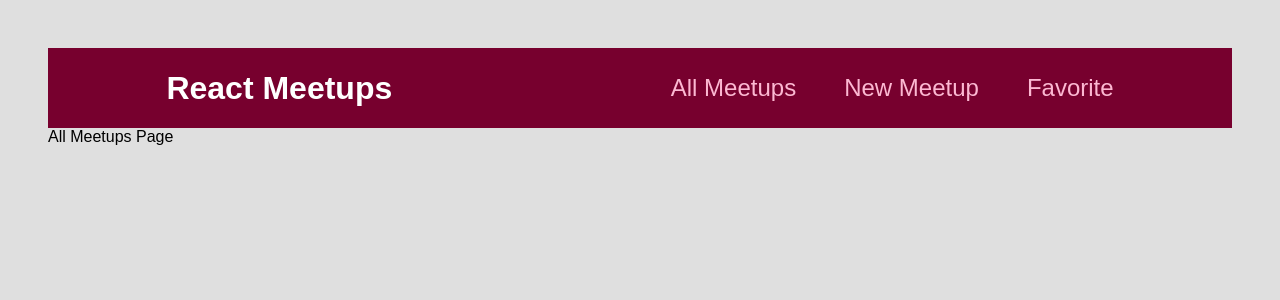
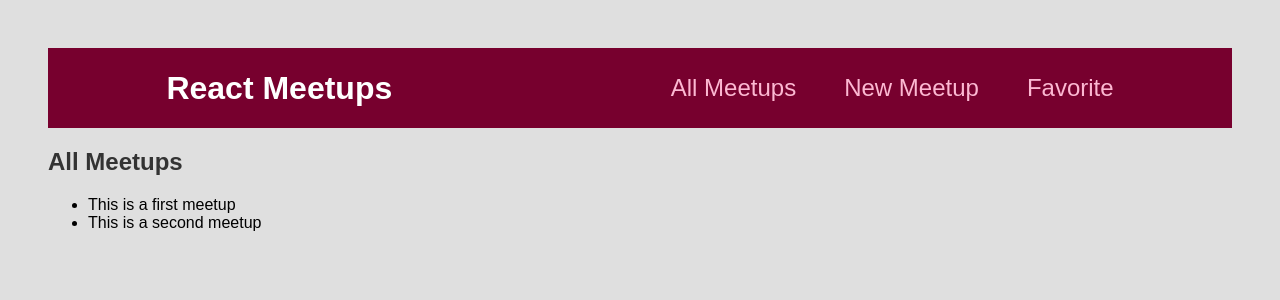
Before and after one commit to BaoKhanh99/learning-reactjs, a React (Create React App) app: page / in a window 1280 px wide. Shown: the top 300 px of the page. Built offline with nearby package versions, Linux system fonts and the light colour scheme.

Commit message:
Outputting lists of data

```diff
--- a/src/components/Backdrop.js
+++ /dev/null
@@ -1,5 +0,0 @@
-function Backdrop(props) {
-  return <div className='backdrop' onClick={props.onCancel} />
-}
-
-export default Backdrop;
--- /dev/null
+++ b/src/components/pages/AllMeetups.js
@@ -0,0 +1,35 @@
+function AllMeetupsPage() {
+  const DUMMY_DATA = [
+    {
+      id: 'm1',
+      title: 'This is a first meetup',
+      image:
+        'https://upload.wikimedia.org/wikipedia/commons/thumb/d/d3/Stadtbild_M%C3%BCnchen.jpg/2560px-Stadtbild_M%C3%BCnchen.jpg',
+      address: 'Meetupstreet 5, 12345 Meetup City',
+      description:
+        'This is a first, amazing meetup which you definitely should not miss. It will be a lot of fun!',
+    },
+    {
+      id: 'm2',
+      title: 'This is a second meetup',
+      image:
+        'https://upload.wikimedia.org/wikipedia/commons/thumb/d/d3/Stadtbild_M%C3%BCnchen.jpg/2560px-Stadtbild_M%C3%BCnchen.jpg',
+      address: 'Meetupstreet 5, 12345 Meetup City',
+      description:
+        'This is a first, amazing meetup which you definitely should not miss. It will be a lot of fun!',
+    },
+  ];
+
+  return (
+    <section>
+      <h1>All Meetups</h1>
+      <ul>
+        {DUMMY_DATA.map((meetup) => {
+          return <li key={meetup.id}>{meetup.title}</li>
+        })}
+      </ul>
+    </section>
+  )
+}
+
+export default AllMeetupsPage;
--- a/src/pages/AllMeetups.js
+++ /dev/null
@@ -1,7 +0,0 @@
-function AllMeetupsPage() {
-  return (
-    <div>All Meetups Page</div>
-  )
-}
-
-export default AllMeetupsPage;
```
Also changed, not shown: src/App.js (+4 -4 lines), src/components/Modal.js (deleted, +0 -19 lines), src/components/Todo.js (deleted, +0 -27 lines), src/components/layout/MainNavigation.js (renamed from src/layout/MainNavigation.js), src/components/layout/MainNavigation.module.css (renamed from src/layout/MainNavigation.module.css), src/components/pages/Favorites.js (renamed from src/pages/Favorites.js), src/components/pages/NewMeetup.js (renamed from src/pages/NewMeetup.js).
